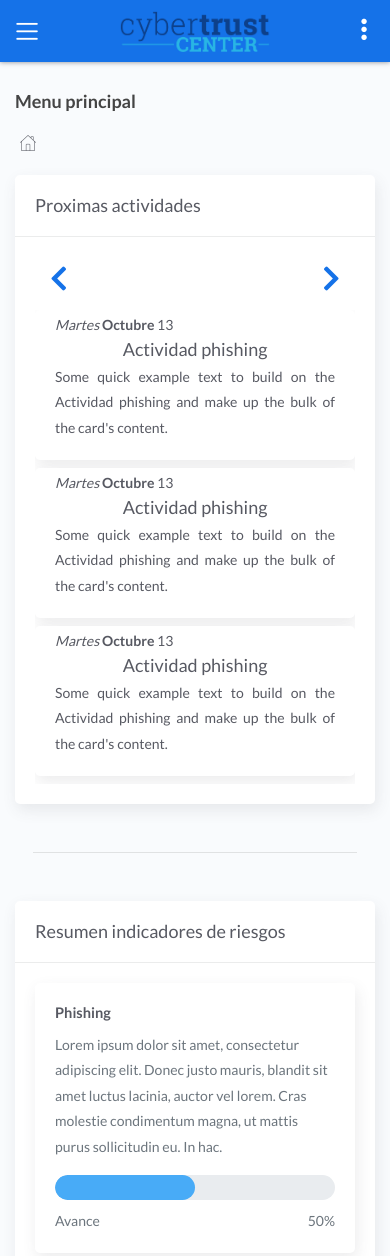
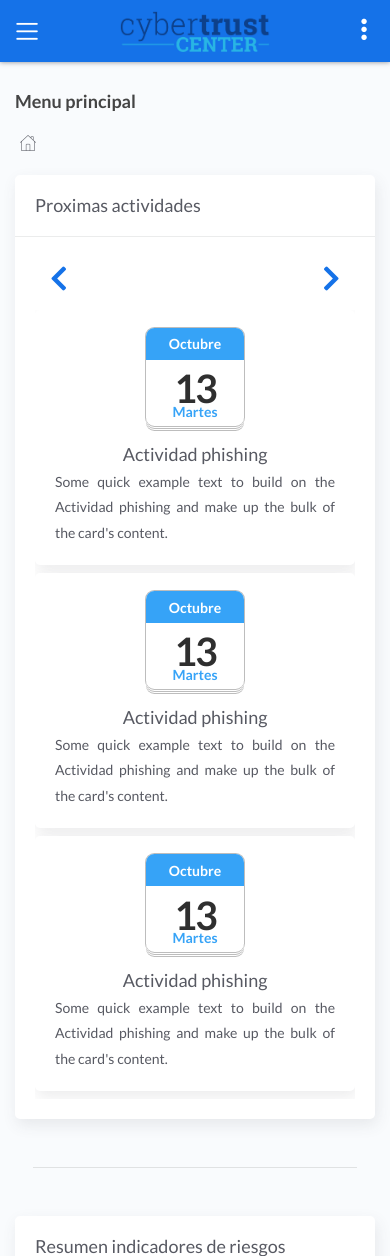
Before and after one commit to ImSoHappi/CulturaCyber, a Django app: page /home in a window 390 px wide. Shown: the top 1256 px of the page. Run offline with Django 3.2, Linux system fonts and the light colour scheme; the visitor is signed in with stand-in values (Sample User, id 1); some libraries are stand-ins or nearby versions.

Commit message:
arreglo front

```diff
--- a/culturacyberCore/collectstatic/admin/css/forms.css
+++ b/culturacyberCore/collectstatic/admin/css/forms.css
@@ -430,6 +430,7 @@ body.popup .submit-row {
 
 .inline-related.tabular fieldset.module table {
     width: 100%;
+    overflow-x: scroll;
 }
 
 .last-related fieldset {
--- a/culturacyberCore/collectstatic/assets/css/cybercustom.css
+++ b/culturacyberCore/collectstatic/assets/css/cybercustom.css
@@ -1,40 +1,3 @@
-#postlist{
-    max-height: 500px;
-}
-
-#postlist img{
-    width: 400px;
-    height: 300px;
-    display:block;
-    border-radius: 25px;
-}
-
-@media only screen and (max-width: 1200px) {
-    #postlist img{
-        width: 300px;
-    }
-}
-
-@media only screen and (max-width: 768px) {
-    #postlist{
-        max-height: 750px;
-    }
-    #postlist img{
-        margin-right: auto;
-        margin-left: auto;
-        width: 100%;
-        height: 330px;
-        margin-bottom: 10px;
-    }
-}
-
-@media only screen and (max-width: 380px) {
-
-    #postlist img{
-        height: 200px;
-    }
-}
-
 #carouseltextbox{
     background-color: #71c1ffc5;
     height: 300px;
@@ -83,30 +46,105 @@
     }
 }
 
-#textcard{
-    height: 250px;
-    overflow: hidden;
-    text-overflow: ellipsis;
-    margin-bottom: 10px;
-    text-align: justify;
-}
-#textcontent{
-    width: 60% !important;
-    padding-left: 20px;
+time.icon
+{
+  font-size: 1em; /* change icon size */
+  display: block;
+  position: relative;
+  width: 7em;
+  height: 7em;
+  background-color: #fff;
+  margin: 1em auto;
+  border-radius: 0.6em;
+  box-shadow: 0 1px 0 #bdbdbd, 0 2px 0 #fff, 0 3px 0 #bdbdbd, 0 4px 0 #fff, 0 5px 0 #bdbdbd, 0 0 0 1px #bdbdbd;
+  overflow: hidden;
+  -webkit-backface-visibility: hidden;
+  -webkit-transform: rotate(0deg) skewY(0deg);
+  -webkit-transform-origin: 50% 10%;
+  transform-origin: 50% 10%;
 }
 
-@media only screen and (max-width: 1384px) {
-    #textcontent{
-        width: 50% !important;
-    }
+time.icon *
+{
+  display: block;
+  width: 100%;
+  font-size: 1em;
+  font-weight: bold;
+  font-style: normal;
+  text-align: center;
 }
 
-@media only screen and (max-width: 768px) {
-    #textcontent{
-        width: 100% !important;
-        padding-left: 0;
-    }
-    #textcard{
-        height: 200px;
-    }
+time.icon strong
+{
+  position: absolute;
+  top: 0;
+  padding: 0.4em 0;
+  color: #fff;
+  background-color: #36a3f7;
 }
+
+time.icon em
+{
+  position: absolute;
+  bottom: 0.3em;
+  color: #36a3f7;
+}
+
+time.icon span
+{
+  width: 100%;
+  font-size: 2.8em;
+  letter-spacing: -0.05em;
+  padding-top: 0.8em;
+  color: #2f2f2f;
+}
+
+time.icon:hover, time.icon:focus
+{
+  -webkit-animation: swing 0.6s ease-out;
+  animation: swing 0.6s ease-out;
+}
+
+@-webkit-keyframes swing {
+  0%   { -webkit-transform: rotate(0deg)  skewY(0deg); }
+  20%  { -webkit-transform: rotate(12deg) skewY(4deg); }
+  60%  { -webkit-transform: rotate(-9deg) skewY(-3deg); }
+  80%  { -webkit-transform: rotate(6deg)  skewY(-2deg); }
+  100% { -webkit-transform: rotate(0deg)  skewY(0deg); }
+}
+
+@keyframes swing {
+  0%   { transform: rotate(0deg)  skewY(0deg); }
+  20%  { transform: rotate(12deg) skewY(4deg); }
+  60%  { transform: rotate(-9deg) skewY(-3deg); }
+  80%  { transform: rotate(6deg)  skewY(-2deg); }
+  100% { transform: rotate(0deg)  skewY(0deg); }
+}
+
+#table_module tr[disabled]{
+  filter: blur(0.8px);
+  pointer-events: none;
+  background-color: rgb(240, 240, 240);
+}
+
+
+.spinner{
+  width:30px;
+  height:30px;
+  border-radius:50%;
+  border:3px solid blue;
+  background:transparent;
+  border-top-color:#efef;
+  border-bottom-color: #efef;
+  border-left-color: blue;
+  animation:spin 5s linear infinite;
+  position:relative;
+}
+
+@keyframes spin{
+  0%{
+    background:transparent;
+    transform: rotate(720deg);
+  }
+
+}
```
Also changed, not shown: culturacyberCore/collectstatic/admin/css/changelists.css (+23 -19 lines), culturacyberCore/collectstatic/admin/css/nav_sidebar.css (+13 -4 lines), culturacyberCore/collectstatic/admin/css/responsive.css (+10 -24 lines), culturacyberCore/collectstatic/admin/css/responsive_rtl.css (+8 -11 lines), culturacyberCore/collectstatic/admin/css/rtl.css (+2 -12 lines), culturacyberCore/collectstatic/assets/img/cybertrust_candado.png (added), culturacyberCore/collectstatic/assets/img/decorariva.png (added).
